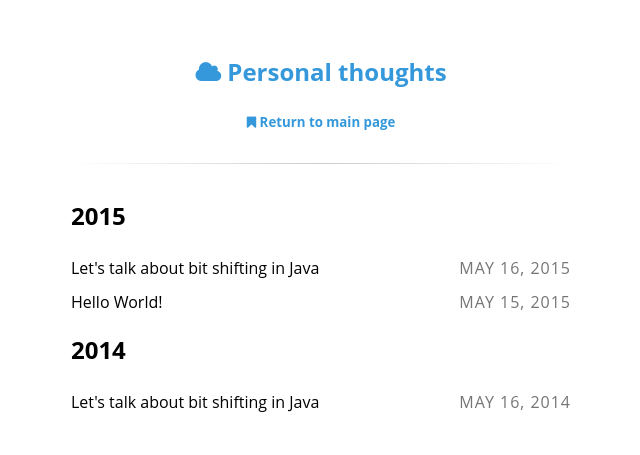
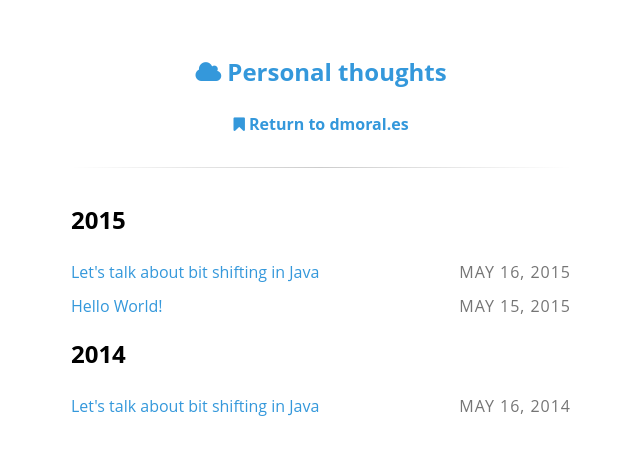
Before and after one commit to GrenderG/personal, a Jekyll site: the page built from index.html, in a window 1280 px wide. Shown: the top 455 px of the page, without its empty margins (319-959 px from the left). Built offline with Jekyll 4.4.1, drawn with Linux system fonts in a browser that asks for light colours; nearby versions of some CDN libraries.

Commit message:
almost finished

```diff
--- a/_includes/header.html
+++ b/_includes/header.html
@@ -5,7 +5,7 @@
 		</a>
 
 		<a href="http://dmoral.es">
-			<h5><i class="fa fa-bookmark"></i> Return to main page</h5>
+			<h4><i class="fa fa-bookmark"></i> Return to dmoral.es</h4>
 		</a>
 
 		<div class="divider"></div>
--- a/_layouts/post.html
+++ b/_layouts/post.html
@@ -4,7 +4,7 @@ layout: default
 
 <article>
 
-	<div class="center">
+	<div class="center" name="post_title">
 		<h1>{{ page.title }}</h1>
 		<time>{{ page.date | date: '%B %-d, %Y' }}</time>
 	</div>
--- a/_sass/main.scss
+++ b/_sass/main.scss
@@ -111,39 +111,6 @@ span[data-note] {
   margin: 0 auto 35px;
   text-align: center;
   color: #3498db;
-  animation-duration: 0.7s;
-  animation-fill-mode: both;
-  animation-name: bounce;
-  -webkit-animation-duration: 0.7s;
-  -webkit-animation-fill-mode: both;
-  -webkit-animation-name: bounce;
-  .logo-prompt {
-    position: absolute;
-    display: none;
-    vertical-align: middle;
-    padding: 5px;
-    border-radius: 3px;
-    background: #666;
-    background: rgba(0,0,0,.5);
-    margin-left: 15px;
-    color: #fff;
-    font-size: 0.8235em;
-    text-align: center;
-    line-height: 1.2;
-    top: 50%;
-    margin-top: -10px;
-    &:before {
-      content: "";
-      border-width: 5px 5px 5px 0;
-      border-style: solid;
-      border-color: transparent #666;
-      border-color: transparent rgba(0,0,0,.5);
-      position: absolute;
-      top: 50%;
-      left: -5px;
-      margin-top: -5px;
-    }
-  }
 }
 iframe {
   margin: 45px 0 !important;
@@ -285,7 +252,7 @@ section {
       a {
         text-decoration: none;
         border: 0;
-        color: #000;
+        color: #3498db;
         box-sizing: border-box;
       }
       .post-date {
```
Also changed, not shown: 5 other files.
